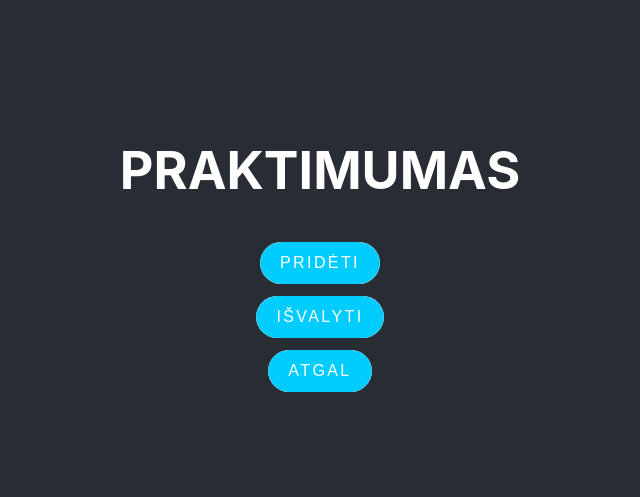
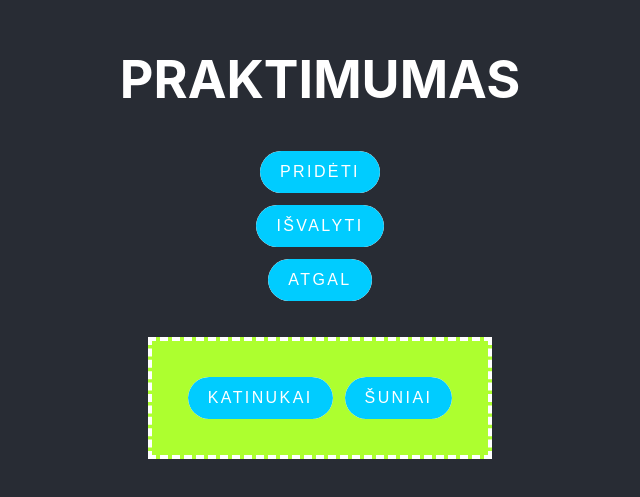
Before and after one commit to A-Kija/lamos, a React (Create React App) app in the folder r1/: page / in a window 1280 px wide. Shown: the part 149-646 px from the top of the page, without its empty margins (320-960 px from the left). Built offline with nearby package versions, Linux system fonts and the light colour scheme.

Commit message:
cat dogs

```diff
--- a/r1/src/App.jsx
+++ b/r1/src/App.jsx
@@ -1,11 +1,28 @@
 import { useEffect, useRef, useState } from 'react';
 import './App.scss';
 import rand from './Functions/rand';
+
+const cats = [
+    'Mulkis',
+    'Kakius',
+    'Pilkius',
+    'Balčius'
+];
+
+const dogs = [
+    'Sniego',
+    'Dingo',
+    'Atsirado',
+    'Pifas',
+    'Bobikas'
+];
 
 function App() {
 
     const [kv, setKv] = useState(null);
     const istorija = useRef([]);
+
+    const [katinai, setKatinai] = useState([]);
 
     // PIRMAS KROVIMAS
     useEffect(() => {
@@ -20,7 +37,6 @@ function App() {
         localStorage.setItem('kv', JSON.stringify(kv));
         istorija.current.unshift(kv);
     }, [kv]);
-
 
     const prideti = () => {
         const kiekis = rand(5, 10);
@@ -50,23 +66,42 @@ function App() {
         else {
             setKv(senas);
         }
-
     }
 
+    const addCats = () => {
+        setKatinai(cats);
+    }
+    const addDogs = () => {
+        setKatinai(dogs);
+    }
 
     return (
         <div className="App">
             <header className="App-header">
                 <h1>PRAKTIMUMAS</h1>
-                    <div className="kvc">
-                        {
-                            kv ? kv.map((k, i) => <div key={i} className="kv">{k}</div>) : null
-                        }
-                    </div>
+                <div className="kvc">
+                    {
+                        kv ? kv.map((k, i) => <div key={i} className="kv">{k}</div>) : null
+                    }
+                </div>
 
                 <button onClick={prideti}>Pridėti</button>
                 <button onClick={isvalyti}>Išvalyti</button>
                 <button onClick={atgal}>Atgal</button>
+                <div className="green-field">
+
+                    {
+                        katinai.map((c, i) => <div key={i}>{c}</div>)
+                    }
+
+                    <div className="buttons-field">
+
+                        <button onClick={addCats}>Katinukai</button>
+                        <button onClick={addDogs}>Šuniai</button>
+
+                    </div>
+
+                </div>
             </header>
         </div>
     );
--- a/r1/src/App.scss
+++ b/r1/src/App.scss
@@ -129,3 +129,23 @@ button {
     transform: rotate(360deg);
   }
 }
+
+.green-field {
+  margin: 30px;
+  padding: 10px;
+  border: 4px dashed white;
+  display: flex;
+  flex-wrap: wrap;
+  flex-direction: column;
+  justify-content: center;
+  align-items: center;
+  background-color: greenyellow;
+  .buttons-field {
+    margin: 10px;
+    padding: 10px;
+    display: flex;
+    flex-wrap: wrap;
+    justify-content: center;
+    align-items: center;
+  }
+}
```
